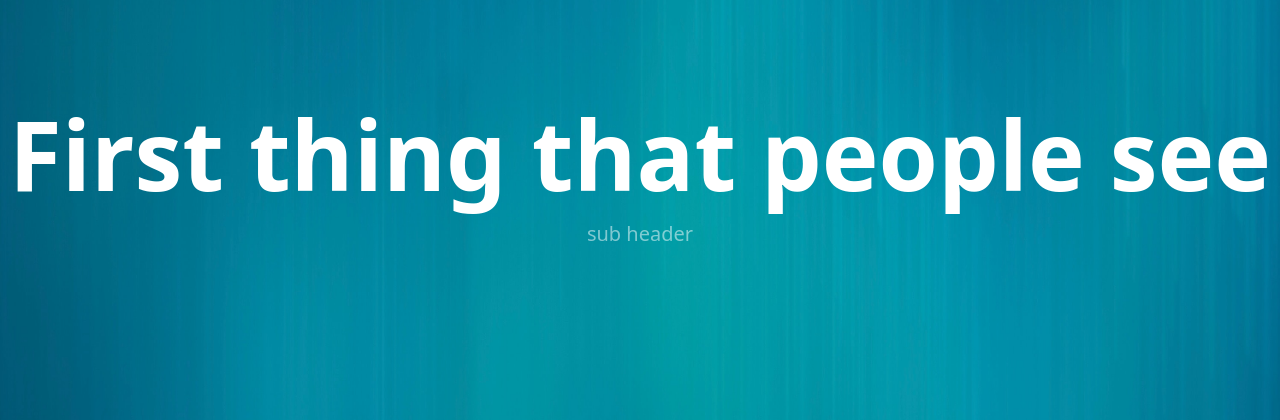
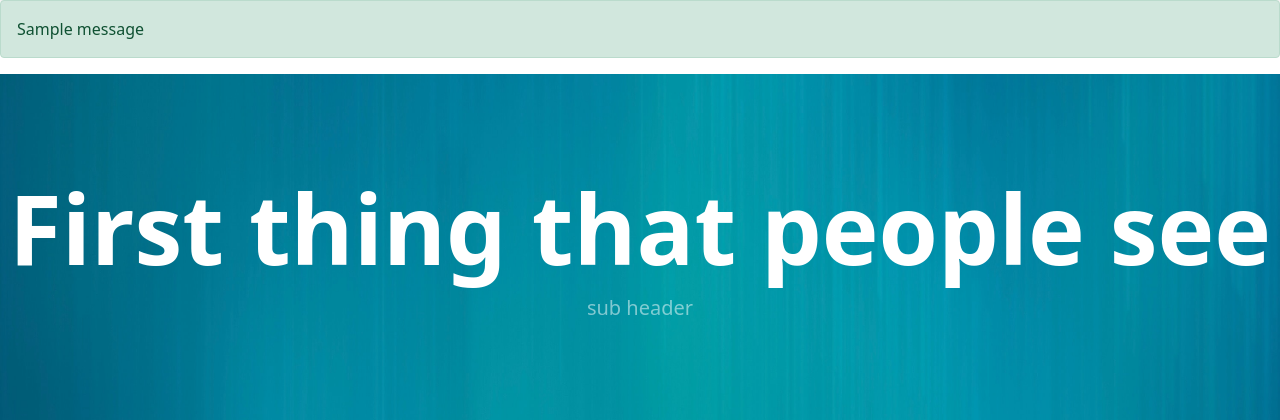
Before and after one commit to henriits/Socialmediaproject1, a Django app: page / in a window 1280 px wide. Shown: the part 82-502 px from the top of the page. Run offline with Django 4.2, Linux system fonts and the light colour scheme; tables that the repository leaves empty hold one stand-in row (values such as "Sample post"); one stand-in notice (Sample message) is shown; some libraries are stand-ins or nearby versions.

Commit message:
added success message after registering to base.html

```diff
--- a/templates/base.html
+++ b/templates/base.html
@@ -106,7 +106,14 @@
 
 </nav>
 
-
+<!--it will display success message -->
+{% if messages %}
+    {% for message in messages %}
+        <div class="alert alert-{{ message.tags }}">
+            {{ message }}
+        </div>
+    {% endfor %}
+{% endif %}
 {% block content %}{% endblock %}
 
 
--- a/templates/home.html
+++ b/templates/home.html
@@ -85,7 +85,7 @@
             <button type="button" class="btn btn-rounded" data-mdb-ripple-color="dark">Login
             </button>
         </a>
-        <p class="small fw-bold mt-2 pt-1 mb-0">Don't have an account? <a href="{% url 'signup' %}"
+        <p class="small fw-bold mt-2 pt-1 mb-0">Don't have an account? <a href="{% url 'register' %}"
                                                                           class="link-danger">Register</a>
         </p>
         <!--        this text needs is not visible, needs to be white-->
```
Also changed, not shown: users/views.py (+10 -2 lines).
